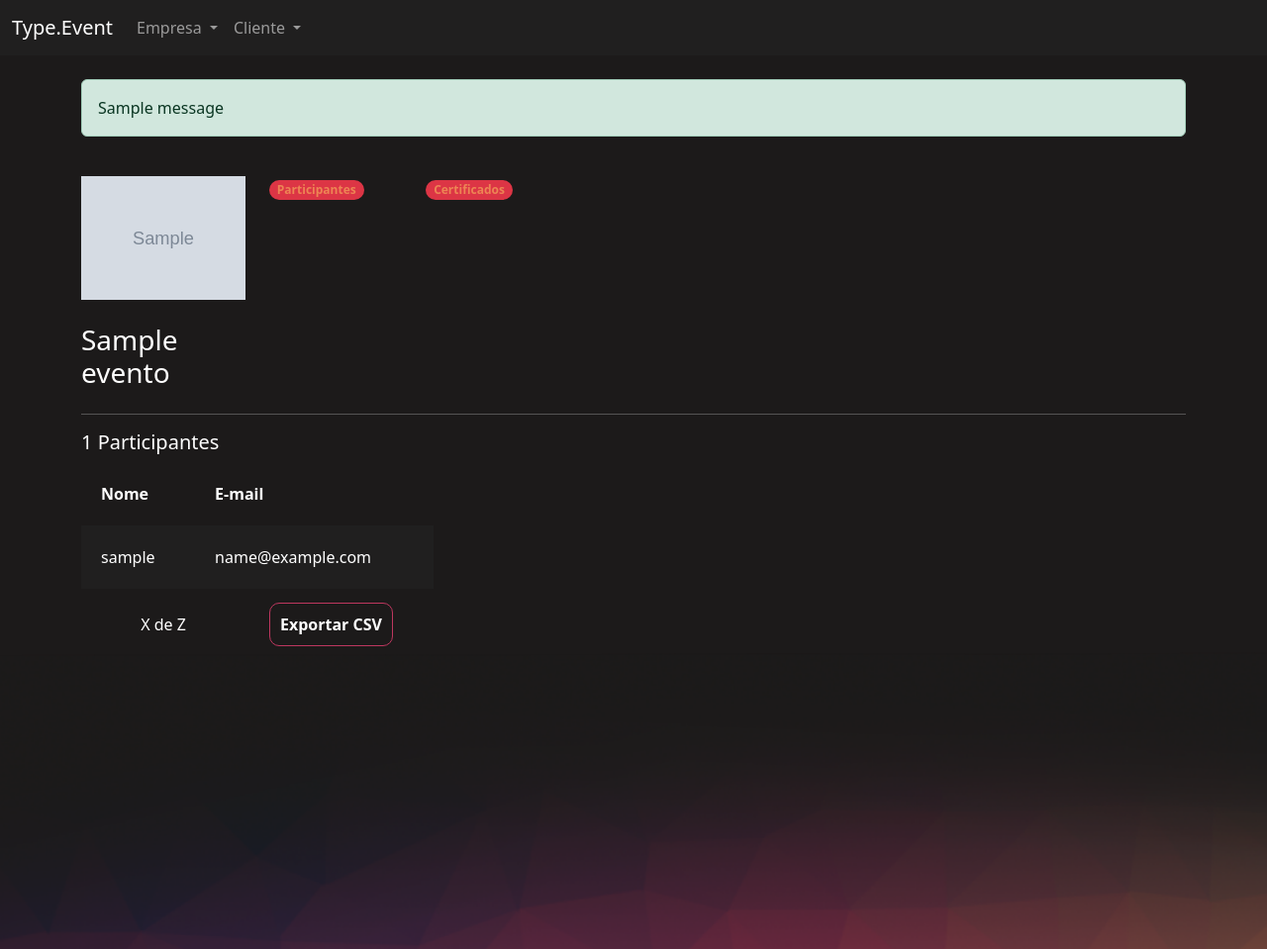
After one commit to iRnx/PyStack-wek-6.0, a Django app: page /eventos/participantes_evento/1/ in a window 1280 px wide. The commit adds this page. Shown: the whole page at 99% size. Run offline with Django 4.2, Linux system fonts and the light colour scheme; a user stored in the database is signed in; tables that the repository leaves empty hold one stand-in row (values such as "Sample post"); grey boxes marked "Sample" are stand-in pictures; one stand-in notice (Sample message) is shown.

Commit message:
Pystack week parte 2

```diff
--- a/eventos/models.py
+++ b/eventos/models.py
@@ -10,6 +10,7 @@ class Evento(models.Model):
     data_termino = models.DateField()
     carga_horaria = models.IntegerField()
     logo = models.FileField(upload_to="logos")
+    participantes = models.ManyToManyField(User, related_name="evento_participante", null=True, blank=True)
 
     #paleta de cores
     cor_principal = models.CharField(max_length=7)
--- /dev/null
+++ b/eventos/templates/participantes_evento.html
@@ -0,0 +1,72 @@
+{% extends "bases/base_evento.html" %}
+{% load static %}
+
+{% block 'importacoes' %}
+    <link href="{% static 'evento/css/gerenciar_evento.css' %}" rel="stylesheet">
+{% endblock %}
+
+{% block 'conteudo' %}
+    <div class="container">
+        <br>
+        {% if messages %}
+            {% for message in messages %}
+                <div class="alert {{ message.tags }}">{{ message }}</div>
+            {% endfor %}
+        {% endif %}
+        <br>
+        <div class="row">
+            <div class="col-md-2">
+                <img width="100%" src="/media/{{evento.logo}}">
+                <br>
+                <br>
+                <h3>{{evento.nome}}</h3>
+
+            </div>
+
+            <div class="col-md">
+                <div class="row">
+                    <div class="col-md-2">
+                        <span class="badge rounded-pill text-bg-danger"><a class="link" href="#">Participantes</a></span>
+                    </div>
+                    <div class="col-md-2">
+                        <span class="badge rounded-pill text-bg-danger"><a class="link" href="">Certificados</a></span>
+                    </div>
+                </div>
+            </div>
+        </div>
+        <hr>
+
+        <div class="row">
+            <h5>{{ evento.participantes.all.count }} Participantes</h5>
+
+            <div class="col-md-4">
+                <table>
+                    <tr>
+                        <th>Nome</th>
+                        <th>E-mail</th>
+                    </tr>
+                    {% for participante in participantes %}
+                        <tr class="{% cycle 'linha' 'linha2' %}">
+                            <td>{{participante.username}}</td>
+                            <td>{{participante.email}}</td>
+                        </tr>
+                    {% endfor %}
+                </table>
+                <br>
+                <div class="row">
+                    <div class="col-md text-center">
+                        <p>X de Z</p>
+                    </div>
+
+                    <div class="col-md ">
+                        <a href="{% url 'gerar_csv' evento.id %}" class="btn-principal" style="text-decoration: none;">Exportar CSV</a>
+                    </div>
+                </div>
+            </div>
+
+        </div>
+
+
+    </div>
+
+{% endblock %}
--- a/eventos/urls.py
+++ b/eventos/urls.py
@@ -3,4 +3,9 @@ from . import views
 
 urlpatterns = [
     path('novo_evento/', views.novo_evento, name="novo_evento"),
+    path('gerenciar_evento/', views.gerenciar_evento, name="gerenciar_evento"),
+    path('inscrever_evento/<int:id>/', views.inscrever_evento, name="inscrever_evento"),
+    path('participantes_evento/<int:id>/', views.participantes_evento, name="participantes_evento"),
+    path('gerar_csv/<int:id>/', views.gerar_csv, name="gerar_csv"),
+
 ]
--- a/eventos/views.py
+++ b/eventos/views.py
@@ -1,4 +1,9 @@
-from django.shortcuts import render, redirect
+import csv
+import os
+from secrets import token_urlsafe
+from django.conf import settings
+from django.http import Http404
+from django.shortcuts import get_object_or_404, render, redirect
 from django.urls import reverse
 from django.contrib import messages
 from django.contrib.messages import constants
@@ -40,3 +45,59 @@ def novo_evento(request):
 
         messages.add_message(request, constants.SUCCESS, 'Evento cadastrado com sucesso')
         return redirect(reverse('novo_evento'))
+
+
+@login_required
+def gerenciar_evento(request):
+    if request.method == "GET":
+        nome = request.GET.get('nome')
+        eventos = Evento.objects.filter(criador=request.user)
+        if nome:
+            eventos = eventos.filter(nome__contains=nome)
+
+        return render(request, 'gerenciar_evento.html', {'eventos': eventos})
+
+
+@login_required
+def inscrever_evento(request, id):
+    evento = get_object_or_404(Evento, id=id)
+    if request.method == "GET":
+        return render(request, 'inscrever_evento.html', {'evento': evento})
+    elif request.method == "POST":
+        # Validar se o usuário já é um participante
+        evento.participantes.add(request.user)
+        evento.save()
+
+        messages.add_message(request, constants.SUCCESS, 'Inscrição com sucesso.')
+        return redirect(reverse('inscrever_evento', kwargs={'id': id}))
+
+
+@login_required
+def participantes_evento(request, id):
+
+    evento = get_object_or_404(Evento, id=id)
+
+    if not evento.criador == request.user:
+        raise Http404('Esse evento não é seu')
+
+    if request.method == "GET":
+        participantes = evento.participantes.all()
+        return render(request, 'participantes_evento.html', {'evento': evento, 'participantes': participantes})
+
+
+def gerar_csv(request, id):
+    evento = get_object_or_404(Evento, id=id)
+    if not evento.criador == request.user:
+        raise Http404('Esse evento não é seu')
+    participantes = evento.participantes.all()
+
+    token = f'{token_urlsafe(6)}.csv'
+    path = os.path.join(settings.MEDIA_ROOT, token)
+
+    with open(path, 'w') as arq:
+        writer = csv.writer(arq, delimiter=",")
+        for participante in participantes:
+            x = (participante.username, participante.email)
+            writer.writerow(x)
+
+    return redirect(f'/media/{token}')
--- /dev/null
+++ b/media/KaLcNgwK.csv
@@ -0,0 +1,2 @@
+teste,teste@gmail.com
+renan,
--- a/templates/bases/base_evento.html
+++ b/templates/bases/base_evento.html
@@ -24,7 +24,7 @@
                     </a>
                     <ul class="dropdown-menu">
                         <li><a class="dropdown-item" href="">Criar novo evento</a></li>
-                        <li><a class="dropdown-item" href="">Gerenciar eventos</a></li>
+                        <li><a class="dropdown-item" href="{% url 'gerenciar_evento' %}">Gerenciar eventos</a></li>
                     </ul>
                 </li>
 
--- /dev/null
+++ b/templates/static/evento/css/gerenciar_evento.css
@@ -0,0 +1,15 @@
+table{
+    width: 100%;
+    padding: 20px;
+}
+
+.linha{
+    height: 40px;
+    background-color: var(--main-color);
+    padding: 20px;
+}
+
+
+td, th{
+    padding: 20px;
+}
--- a/type_event/urls.py
+++ b/type_event/urls.py
@@ -16,9 +16,12 @@ Including another URLconf
 """
 from django.contrib import admin
 from django.urls import path, include
+from django.conf import settings
+from django.conf.urls.static import static
 
 urlpatterns = [
     path('admin/', admin.site.urls),
     path('usuarios/', include('usuarios.urls')),
     path('eventos/', include('eventos.urls')),
-]
+
+] + static(settings.MEDIA_URL, document_root=settings.MEDIA_ROOT)
```
Also changed, not shown: eventos/templates/gerenciar_evento.html (added, +41 -0 lines), eventos/templates/inscrever_evento.html (added, +39 -0 lines), eventos/migrations/0002_evento_participantes.py (added), media/logos/cs.jpg (added).
